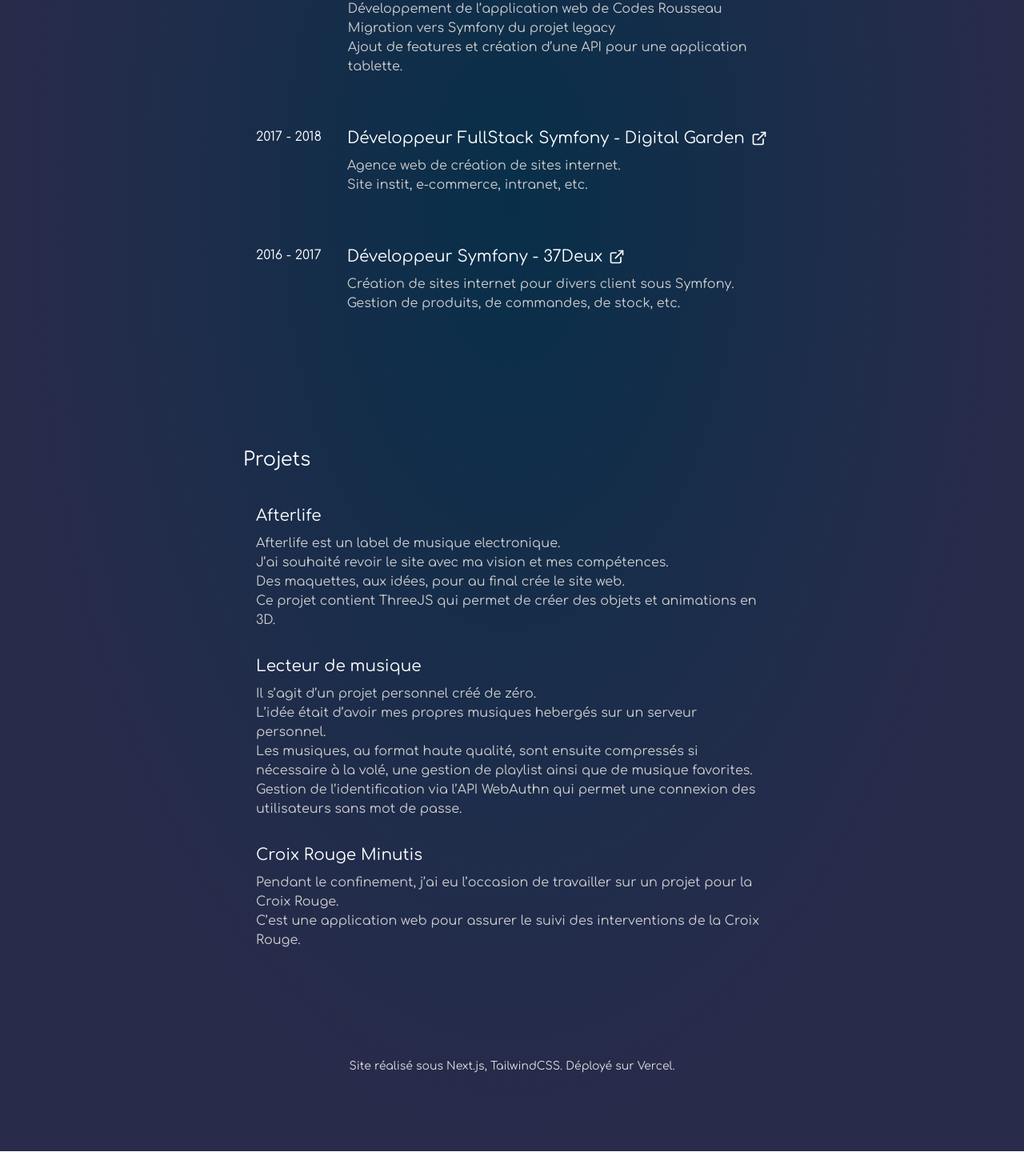
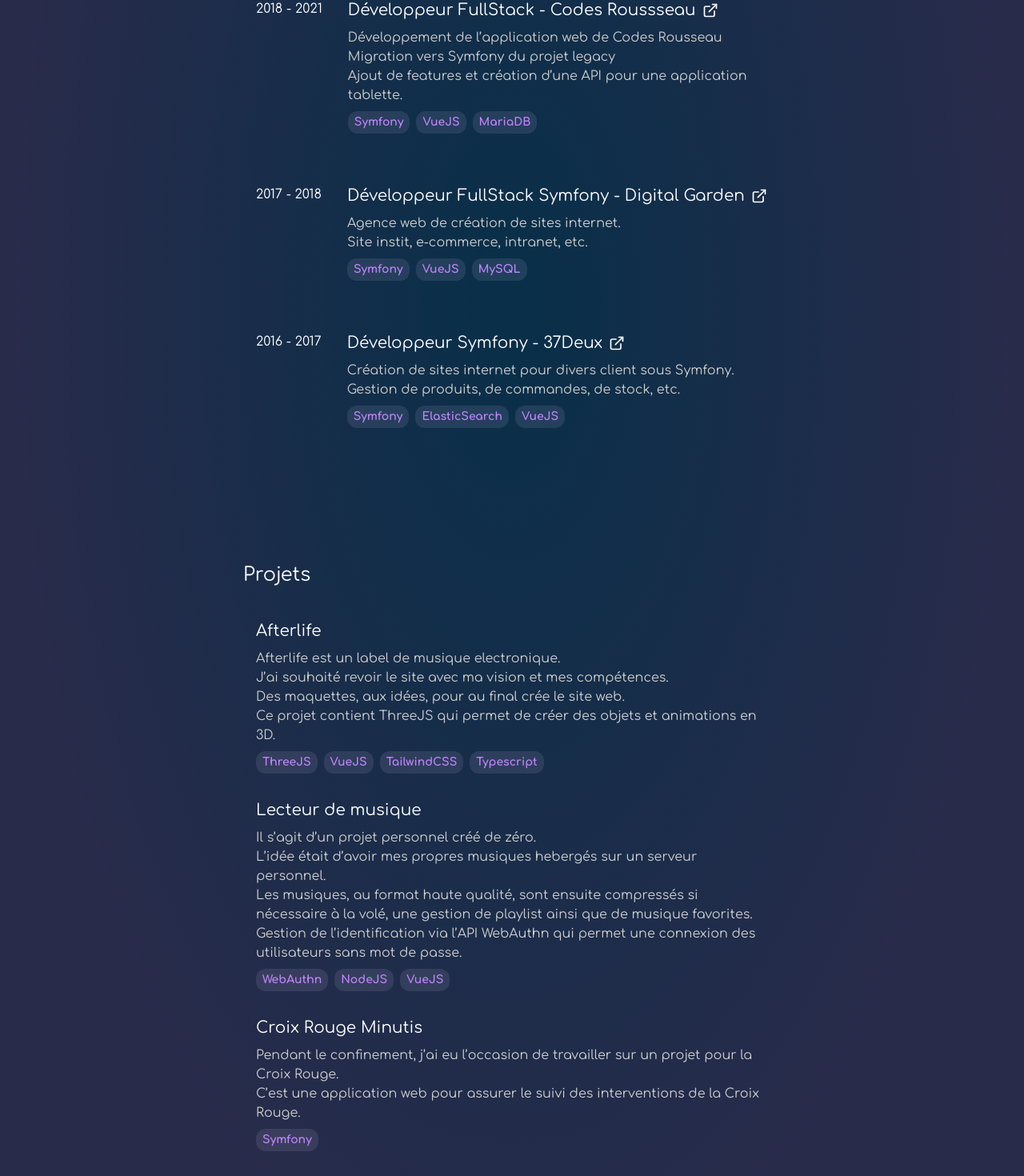
Before and after one commit to Dakhtara/portfolio-next, a Next.js app: page / in a window 1280 px wide. Shown: the part 933-2403 px from the top of the page at 80% size. Before the commit the page ends 2372 px from the top, so only its background shows below. Built offline with nearby package versions, Linux system fonts and the light colour scheme.

Commit message:
Ajout de label par technos

```diff
--- a/app/page.tsx
+++ b/app/page.tsx
@@ -1,4 +1,5 @@
 import ExperienceSection from "@/components/ExperienceSection";
+import ExternalLink from "@/components/macro/ExternalLink";
 import ProjectSection from "@/components/projects/ProjectSection";
 
 export default function Home() {
@@ -10,22 +11,18 @@ export default function Home() {
           <h2 className="text-3xl text-center md:text-left">Développeur Symfony / Vue</h2>
           <div className="mx-8 md:mx-0 grid grid-cols-3 md:flex md:flex-col gap-2 mt-8 md:mt-32">
             <div>
-              <a
-                href="https://www.linkedin.com/in/anthonymatignon/"
-                target="_blank"
-              >
-                LinkedIn
-              </a>
+              <ExternalLink href="https://www.linkedin.com/in/anthonymatignon/"
+                target="_blank">LinkedIn</ExternalLink>
             </div>
             <div>
-              <a href="https://github.com/Dakhtara" target="_blank">
+              <ExternalLink href="https://github.com/Dakhtara" target="_blank">
                 Github
-              </a>
+              </ExternalLink>
             </div>
             <div>
-              <a href="https://www.instagram.com/pwittie" target="_blank">
+              <ExternalLink href="https://www.instagram.com/pwittie" target="_blank">
                 Instagram
-              </a>
+              </ExternalLink>
             </div>
           </div>
         </div>
--- a/components/Experience.tsx
+++ b/components/Experience.tsx
@@ -1,6 +1,7 @@
 import Link from "next/link";
 import { ReactElement } from "react";
-import ExternalLink from "./icons/ExternalLink";
+import ExternalLink from "./icons/ExternalLinkIcon";
+import LabelTechno from "./macro/LabelTechno";
 
 export type ExperienceProps = {
   company: string;
@@ -9,6 +10,7 @@ export type ExperienceProps = {
   from: string;
   to: string;
   link?: string;
+  technos?: string[];
 };
 
 function WithLink({link, children}: {link?: string, children: ReactElement}) {
@@ -33,7 +35,8 @@ export default function Experience({
   children,
   from,
   to,
-  link
+  link,
+  technos,
 }: ExperienceProps) {
   return (
     <WithLink link={link}>
@@ -51,6 +54,11 @@ export default function Experience({
         <div className="text-[#CECECE]">
         {children}
         </div>
+        <div className="flex gap-2">
+          {technos?.map((techno) => (
+            <LabelTechno techno={techno} />
+          ))}
+        </div>
       </div>
     </div>
     </WithLink>
--- a/components/ExperienceSection.tsx
+++ b/components/ExperienceSection.tsx
@@ -11,6 +11,7 @@ export default function ExperienceSection() {
           company="Farmitoo"
           job="Développeur Fullstack Symfony JS"
           link="https://farmitoo.com"
+          technos={['Symfony', 'Svelte', 'MySQL']}
         >
           <p>
             Développement du site internet, gestion de synchro des stocks et
@@ -25,6 +26,7 @@ export default function ExperienceSection() {
           company="Codes Roussseau"
           job="Développeur FullStack"
           link="https://auto-ecole.codesrousseau.fr"
+          technos={['Symfony', 'VueJS', 'MariaDB']}
         >
           <p>
             Développement de l’application web de Codes Rousseau<br />
@@ -38,6 +40,7 @@ export default function ExperienceSection() {
         company="Digital Garden"
         job="Développeur FullStack Symfony"
         link="https://www.digitalgarden.fr"
+        technos={['Symfony', 'VueJS', 'MySQL']}
         >
             <p>
                 Agence web de création de sites internet.<br/>
@@ -50,7 +53,8 @@ export default function ExperienceSection() {
             company="37Deux"
             job="Développeur Symfony"
             link="https://37deux.com"
-        >
+            technos={['Symfony', 'ElasticSearch', 'VueJS']}
+            >
             <p>
                 Création de sites internet pour divers client sous Symfony.<br/>
                 Gestion de produits, de commandes, de stock, etc.
--- a/components/icons/ExternalLink.tsx
+++ b/components/icons/ExternalLinkIcon.tsx
@@ -1,4 +1,4 @@
-export default function ExternalLink() {
+export default function ExternalLinkIcon() {
   return (
     <svg
       xmlns="http://www.w3.org/2000/svg"
@@ -7,9 +7,9 @@ export default function ExternalLink() {
       viewBox="0 0 24 24"
       fill="none"
       stroke="currentColor"
-      stroke-width="2"
-      stroke-linecap="round"
-      stroke-linejoin="round"
+      strokeWidth="2"
+      strokeLinecap="round"
+      strokeLinejoin="round"
       className="feather feather-external-link"
     >
       <path d="M18 13v6a2 2 0 0 1-2 2H5a2 2 0 0 1-2-2V8a2 2 0 0 1 2-2h6"></path>
--- /dev/null
+++ b/components/macro/ExternalLink.tsx
@@ -0,0 +1,19 @@
+import { ReactElement } from "react";
+
+export type ExternalLinkProps = {
+    href: string;
+    target?: string;
+    children: ReactElement|string;
+}
+
+export default function ExternalLink(props: ExternalLinkProps) {
+    return (
+        <a href={props.href} target={props.target ?? "_self"} className="group hover:text-slate-300 transition">
+            <span className="after:content-['_'] relative after:absolute after:bottom-0 after:left-0 group-hover:after:w-full after:bg-slate-50 group-hover:after:bg-slate-300
+            after:w-0 after:transition-all after:h-[1px]
+            ">
+                {props.children}
+            </span>
+        </a>
+        );
+}
--- /dev/null
+++ b/components/macro/LabelTechno.tsx
@@ -0,0 +1,11 @@
+export type LabelTechnoProps = {
+    techno: string;
+}
+
+export default function LabelTechno(props: LabelTechnoProps) {
+    return (
+        <span className="bg-purple-200/10 font-bold text-purple-400 text-sm px-2 py-1 rounded-xl">
+            {props.techno}
+        </span>
+    );
+}
--- a/components/projects/Project.tsx
+++ b/components/projects/Project.tsx
@@ -1,6 +1,9 @@
+import LabelTechno from "../macro/LabelTechno";
+
 export type ProjectProps = {
   name: string;
   children?: React.ReactNode;
+  technos?: string[];
 };
 
 export default function Project(props: ProjectProps) {
@@ -8,6 +11,11 @@ export default function Project(props: ProjectProps) {
     <div className="flex flex-col gap-2 cursor-pointer hover:bg-sky-900/50 rounded-lg px-4 py-2 transition-all">
       <h1 className="text-xl">{props.name}</h1>
       {props.children && <div className="text-[#CECECE]">{props.children}</div>}
+      <div className="flex gap-2">
+        {props.technos?.map((techno) => (
+          <LabelTechno techno={techno} />
+        ))}
+        </div>
     </div>
   );
 }
--- a/components/projects/ProjectSection.tsx
+++ b/components/projects/ProjectSection.tsx
@@ -5,7 +5,7 @@ export default function ProjectSection() {
     <div className="my-18 md:my-32 max-w-2xl mx-auto">
       <h1 className="text-2xl">Projets</h1>
       <div className="mt-8 flex flex-col gap-4">
-        <Project name="Afterlife">
+        <Project name="Afterlife" technos={["ThreeJS", "VueJS", "TailwindCSS", "Typescript"]}>
           <p>
             Afterlife est un label de musique electronique.
             <br />
@@ -17,7 +17,7 @@ export default function ProjectSection() {
             animations en 3D.
           </p>
         </Project>
-        <Project name="Lecteur de musique">
+        <Project name="Lecteur de musique" technos={["WebAuthn", "NodeJS","VueJS"]}>
           <p>
             Il s’agit d’un projet personnel créé de zéro.
             <br />
@@ -32,7 +32,7 @@ export default function ProjectSection() {
             connexion des utilisateurs sans mot de passe.
           </p>
         </Project>
-        <Project name="Croix Rouge Minutis">
+        <Project name="Croix Rouge Minutis" technos={["Symfony"]}>
           <p>
             Pendant le confinement, j’ai eu l’occasion de travailler sur un
             projet pour la Croix Rouge.
```
